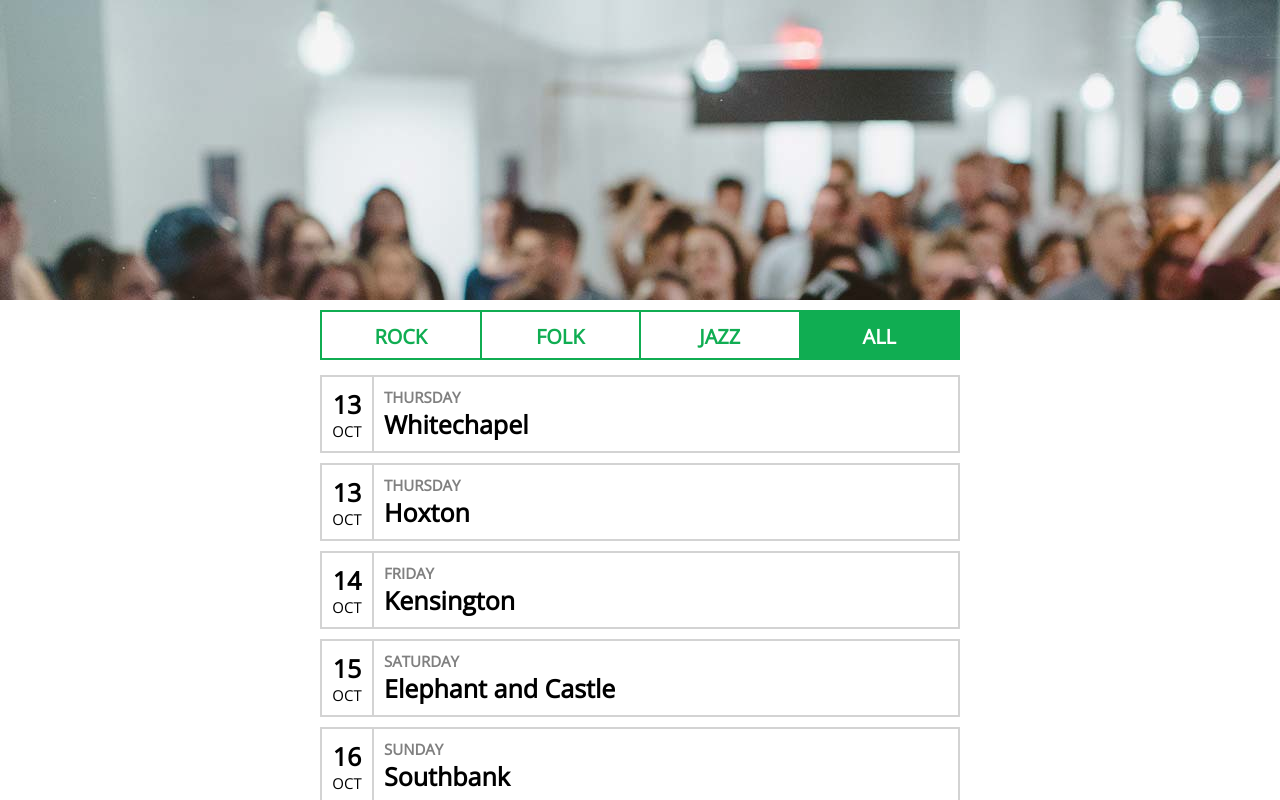
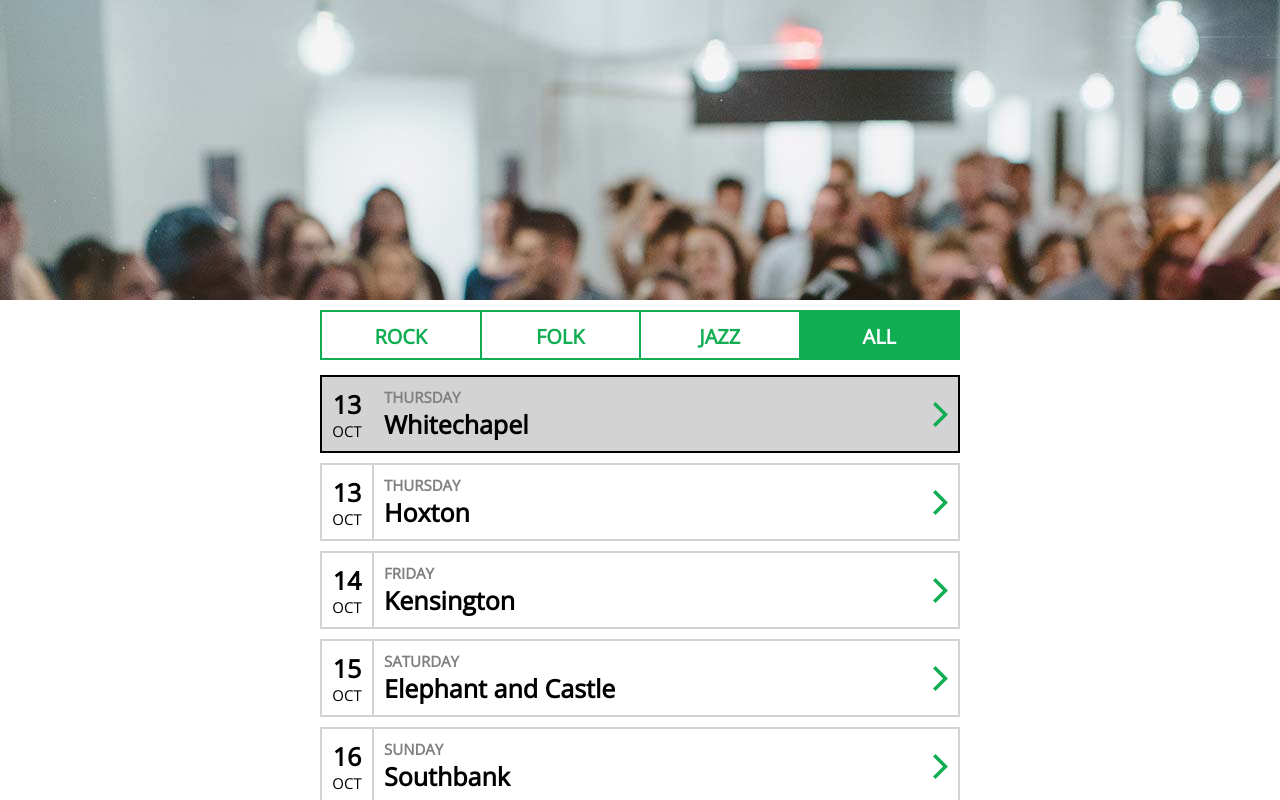
Before and after one commit to BernardCooley/sofar-tech-test-bernard, an Angular app: page / in a window 1280 px wide. In both pictures the pointer is over the element 640 px from the left and 414 px from the top of the page. Shown: the top 800 px of the page. Built offline with nearby package versions, Linux system fonts and the light colour scheme.

Commit message:
arrow added to results. hover action on items

```diff
--- a/src/app/components/event-results/event-results.component.html
+++ b/src/app/components/event-results/event-results.component.html
@@ -17,6 +17,7 @@
             {{show.location}}
           </div>
         </div>
+        <img class="eventArrow" src="/assets/icons/arrow.svg" alt="arrow" />
       </div>
     </div>
   </div>
--- a/src/app/components/event-results/event-results.component.scss
+++ b/src/app/components/event-results/event-results.component.scss
@@ -34,6 +34,7 @@
             flex-grow: 10;
             display: flex;
             justify-content: space-between;
+            align-items: center;
             margin: 10px;
 
             .dayAndLocation {
@@ -48,6 +49,14 @@
                     font-weight: bold;
                 }
             }
+            .eventArrow {
+                height: 25px;
+            }
         }
     }
+    .showResultsItem:hover {
+        background-color: lightgray;
+        cursor: pointer;
+        border: 2px solid black;
+    }
 }
```
